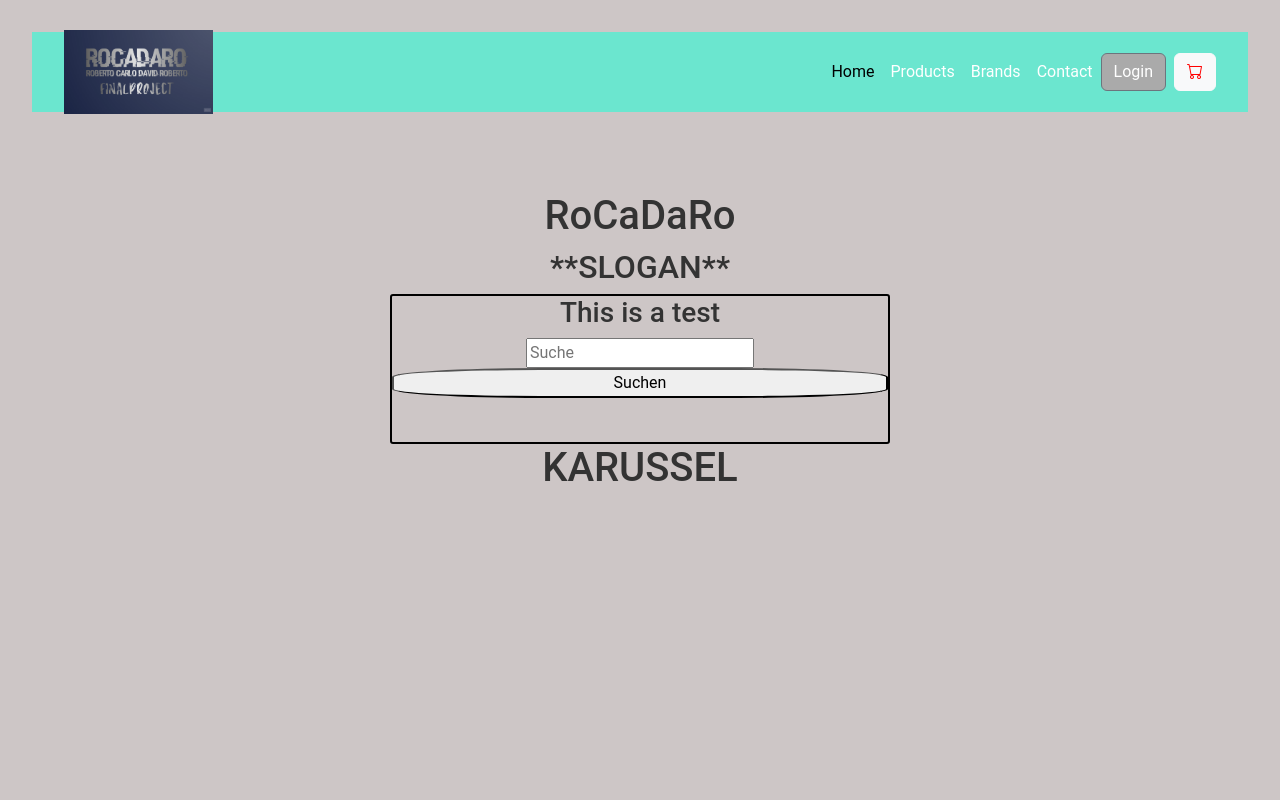
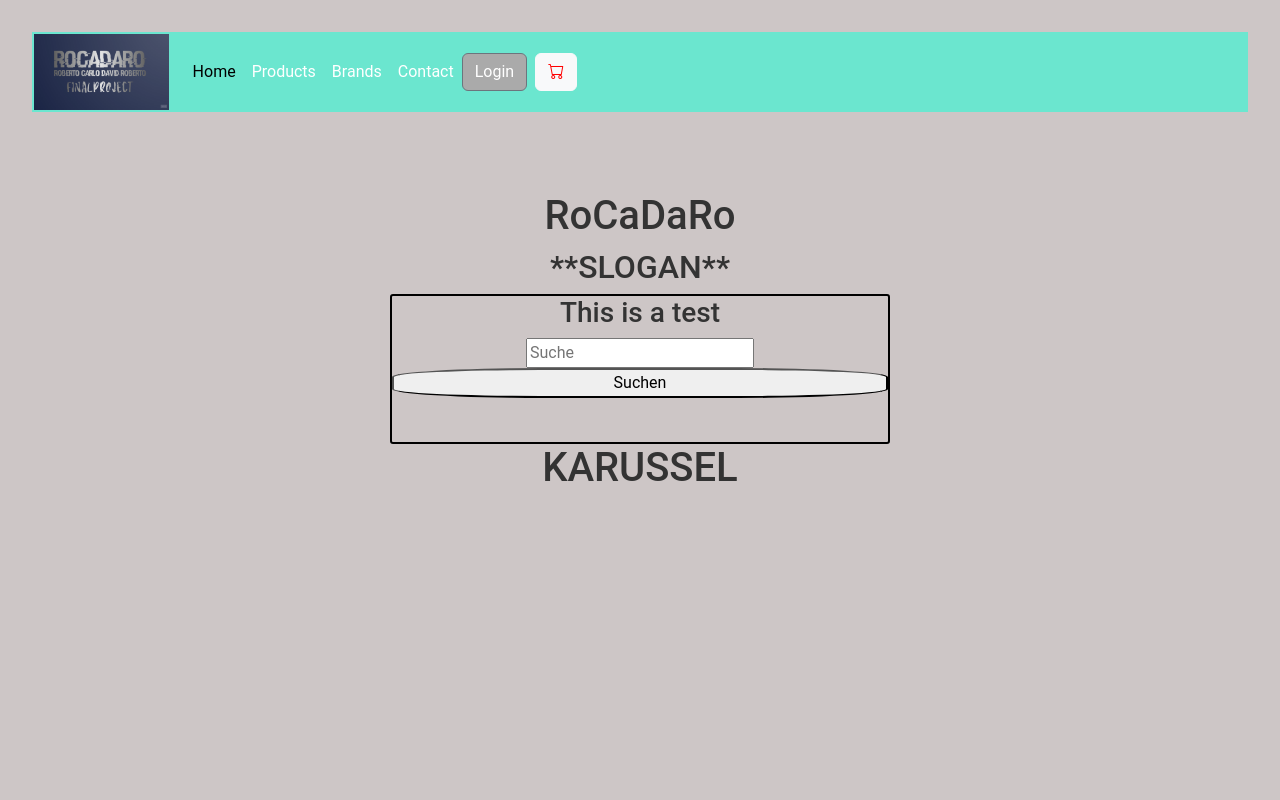
Before and after one commit to Giancarlo49/rocadaro-final-project, a React (Vite) app in the folder rocadaro/frontend/: page / in a window 1280 px wide. Shown: the top 800 px of the page. Built offline with nearby package versions, Linux system fonts and the light colour scheme.

Commit message:
navbarC+R

```diff
--- a/rocadaro/frontend/src/components/navbar/Navbar.css
+++ b/rocadaro/frontend/src/components/navbar/Navbar.css
@@ -1,55 +1,105 @@
-.mynavbar {
-  background-color: rgb(
-    107,
-    230,
-    207
-  ); /* Hintergrundfarbe der Navbar anpassen */
-  color: #fff; /* Textfarbe der Navbar anpassen */
-  height: 80px; /* Höhe der Navbar anpassen */
-  padding: 20px; /* Innenabstand der Navbar anpassen */
+/* .mynavbar {
+  background-color: rgb(107, 230, 207);
+  color: #fff;
+  height: 80px;
+  padding: 0;
+}
+
+.container-fluid {
+  padding: 0;
 }
 
 .navbar-brand {
   display: flex;
   align-items: center;
-  /* Textfarbe des Brand-Logos anpassen */
+  color: #fff;
 }
 
 .logo {
-  margin-right: 10px; /* Abstand zwischen Logo und anderen Navbar-Inhalten anpassen */
-  width: 20%; /* Beispiel: Bild auf 20% der Breite des Elternelements setzen */
-  height: auto; /* Beispiel: Höhe automatisch anpassen */
-  /* Weitere Anpassungen und Stile hier */
+  margin: 2px 0 2px 2px;
+  max-width: 100%;
+  max-height: 76px;
+  object-fit: contain;
   display: inline-block;
   vertical-align: middle;
 }
 
 .navbar-nav .nav-link {
-  color: rgb(255, 255, 255); /* Textfarbe der Nav-Links anpassen */
+  color: #fff;
 }
 
 .navbar-nav .nav-link:hover {
-  color: #aaa; /* Textfarbe der Nav-Links bei Hover anpassen */
+  color: #aaa;
 }
 
 .navbar-toggler {
-  background-color: #fff; /* Hintergrundfarbe des Navbar-Togglers anpassen */
-  border-color: #fff; /* Randfarbe des Navbar-Togglers anpassen */
-  color: #333; /* Textfarbe des Navbar-Togglers anpassen */
+  background-color: #fff;
+  border-color: #fff;
+  color: #333;
 }
 
 .navbar-toggler-icon {
-  /* Hintergrundbild des Navbar-Togglers anpassen */
   background-image: url("path/to/toggler-icon.png");
 }
 
 .btn-secondary {
-  background-color: #aaa; /* Hintergrundfarbe des Login-Buttons anpassen */
-  color: #fff; /* Textfarbe des Login-Buttons anpassen */
+  background-color: #aaa;
+  color: #fff;
 }
-
 
 .bi-cart {
   color: red;
-  /* Stile für das Warenkorb-Symbol anpassen */
+} */
+
+.mynavbar {
+  background-color: rgb(107, 230, 207);
+  color: #fff;
+  height: 80px;
+  padding: 0;
 }
+
+.container-fluid {
+  padding: 0;
+}
+
+.navbar-brand {
+  display: flex;
+  align-items: center;
+  color: #fff;
+}
+
+.logo {
+  margin: 2px 0 2px 2px;
+  max-width: 100%;
+  max-height: 76px;
+  object-fit: contain;
+  display: inline-block;
+  vertical-align: middle;
+}
+
+.navbar-nav .nav-link {
+  color: #fff;
+}
+
+.navbar-nav .nav-link:hover {
+  color: #aaa;
+}
+
+.navbar-toggler {
+  background-color: #fff;
+  border-color: #fff;
+  color: #333;
+}
+
+.navbar-toggler-icon {
+  background-image: url("path/to/toggler-icon.png");
+}
+
+.btn-secondary {
+  background-color: #aaa;
+  color: #fff;
+}
+
+.bi-cart {
+  color: red;
+}
--- a/rocadaro/frontend/src/components/navbar/Navbar.jsx
+++ b/rocadaro/frontend/src/components/navbar/Navbar.jsx
@@ -1,25 +1,86 @@
+// import "./Navbar.css";
+// import "bootstrap-icons/font/bootstrap-icons.css";
+// const Navbar = () => {
+//   return (
+//     <nav className="mynavbar navbar navbar-expand-lg">
+//       <div className="container-fluid">
+//         <div className="navbar-brand">
+//           <img src="./src/images/Logo/Logo.png" className="logo" />
+//         </div>
+
+//         <div className="collapse navbar-collapse" id="navbarColor01">
+//           <ul className="navbar-nav mx-auto">
+//             <li className="nav-item">
+//               <a className="nav-link active" href="#">
+//                 Home
+//                 <span className="visually-hidden">(current)</span>
+//               </a>
+//             </li>
+//             <li className="nav-item">
+//               <a className="nav-link" href="#">
+//                 Products
+//               </a>
+//             </li>
+//             <li className="nav-item">
+//               <a className="nav-link" href="#">
+//                 Brands
+//               </a>
+//             </li>
+//             <li className="nav-item">
+//               <a className="nav-link" href="#">
+//                 Contact
+//               </a>
+//             </li>
+//           </ul>
+//           <form className="d-flex">
+//             <button className="btn btn-secondary me-2" type="submit">
+//               Login
+//             </button>
+//             <button className="btn btn-light">
+//               <i className="bi bi-cart"></i>
+//             </button>
+//           </form>
+//         </div>
+//       </div>
+//     </nav>
+//   );
+// };
+
+// export default Navbar;
+
+//
+import React, { useState } from "react";
 import "./Navbar.css";
 import "bootstrap-icons/font/bootstrap-icons.css";
+
 const Navbar = () => {
+  const [isMenuOpen, setIsMenuOpen] = useState(false);
+
+  const handleMenuToggle = () => {
+    setIsMenuOpen(!isMenuOpen);
+  };
+
   return (
     <nav className="mynavbar navbar navbar-expand-lg">
       <div className="container-fluid">
         <div className="navbar-brand">
-          <img src="./src/images/Logo/Logo.png" className="logo" />
+          <img src="./src/images/Logo/Logo.png" alt="Logo" className="logo" />
         </div>
-        <button
-          className="navbar-toggler"
-          type="button"
-          data-bs-toggle="collapse"
-          data-bs-target="#navbarColor01"
-          aria-controls="navbarColor01"
-          aria-expanded="false"
-          aria-label="Toggle navigation"
+        <div>
+          <button
+            className="navbar-toggler"
+            type="button"
+            onClick={handleMenuToggle}
+          >
+            <i class="bi bi-list"></i>
+          </button>
+        </div>
+
+        <div
+          className={`collapse navbar-collapse ${isMenuOpen ? "show" : ""}`}
+          id="navbarColor01"
         >
-          <span className="navbar-toggler-icon"></span>
-        </button>
-        <div className="collapse navbar-collapse" id="navbarColor01">
-          <ul className="navbar-nav mx-auto">
+          <ul className="navbar-nav ml-auto">
             <li className="nav-item">
               <a className="nav-link active" href="#">
                 Home
--- a/rocadaro/frontend/src/pages/Home.jsx
+++ b/rocadaro/frontend/src/pages/Home.jsx
@@ -22,7 +22,7 @@
 
 // export default Home;
 
-import React, { useState } from "react";
+import { useState } from "react";
 import "./Home.css";
 
 // import DarkVariantExample from "./components/carousel/images/Carousel.jsx";
```
